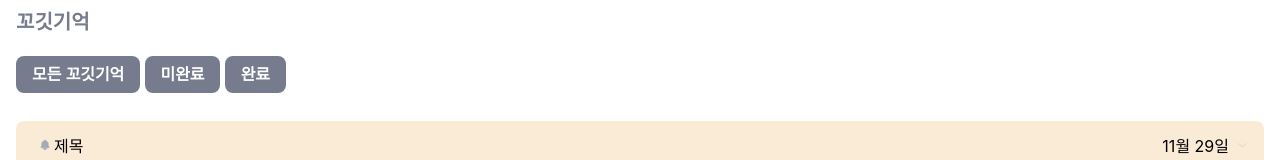
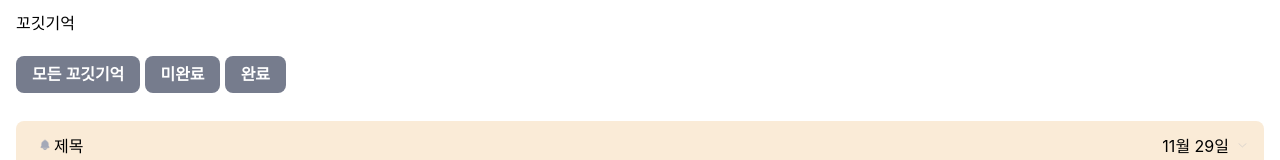
Before and after one commit to depromeet/ggogeet-client, a Next.js app: page /letter-remind in a window 1280 px wide. Shown: the top 160 px of the page. Built offline with nearby package versions, Linux system fonts and the light colour scheme; a web font is replaced by a local one.

Commit message:
💄 공통 컴포넌트 설계 수정 (#53)
* 💄 TopNavigation 스타일 설계 수정

* 💄 BottomButton 설계 수정

```diff
--- a/src/components/common/TopNavigation/index.tsx
+++ b/src/components/common/TopNavigation/index.tsx
@@ -3,20 +3,16 @@ import * as S from "./styled";
 
 type Props = {
   leftElem?: ReactNode;
-  title?: string;
+  title?: ReactNode;
   rightElem?: ReactNode;
 };
 
 export default function TopNavigation({ leftElem, title, rightElem }: Props) {
   return (
     <S.TopNavigationWrapper>
-      {leftElem}
-      {title && (
-        <S.TopNavigationTitle isCenter={!!leftElem}>
-          {title}
-        </S.TopNavigationTitle>
-      )}
-      {rightElem}
+      <S.TopNavigationLeftElem>{leftElem}</S.TopNavigationLeftElem>
+      <S.TopNavigationTitle isCenter={!!leftElem}>{title}</S.TopNavigationTitle>
+      <S.TopNavigationRightElem>{rightElem}</S.TopNavigationRightElem>
     </S.TopNavigationWrapper>
   );
 }
--- a/src/components/common/TopNavigation/styled.ts
+++ b/src/components/common/TopNavigation/styled.ts
@@ -1,27 +1,30 @@
 import { css } from "@emotion/react";
 import styled from "@emotion/styled";
-import { Header2, Header4 } from "@/src/styles/commons";
 
 export const TopNavigationWrapper = styled.header`
   padding: 10px 16px;
   height: 44px;
   display: flex;
   align-items: center;
-  justify-content: space-between;
+  position: relative;
 `;
 
-export const TopNavigationTitle = styled.span<{
-  isCenter: boolean;
-}>`
-  color: #767c8d;
+export const TopNavigationLeftElem = styled.span`
+  position: absolute;
+  left: 16px;
+`;
+
+export const TopNavigationTitle = styled.span<{ isCenter: boolean }>`
   ${({ isCenter }) =>
-    isCenter
-      ? css`
-          line-height: 21px;
-          ${Header4}
-        `
-      : css`
-          line-height: 24px;
-          ${Header2}
-        `}
+    isCenter &&
+    css`
+      position: absolute;
+      left: 50%;
+      transform: translateX(-50%);
+    `}
 `;
+
+export const TopNavigationRightElem = styled.span`
+  position: absolute;
+  right: 16px;
+`;
```
Also changed, not shown: src/components/common/Buttons/BottomButton/styled.ts (+1 -6 lines).
